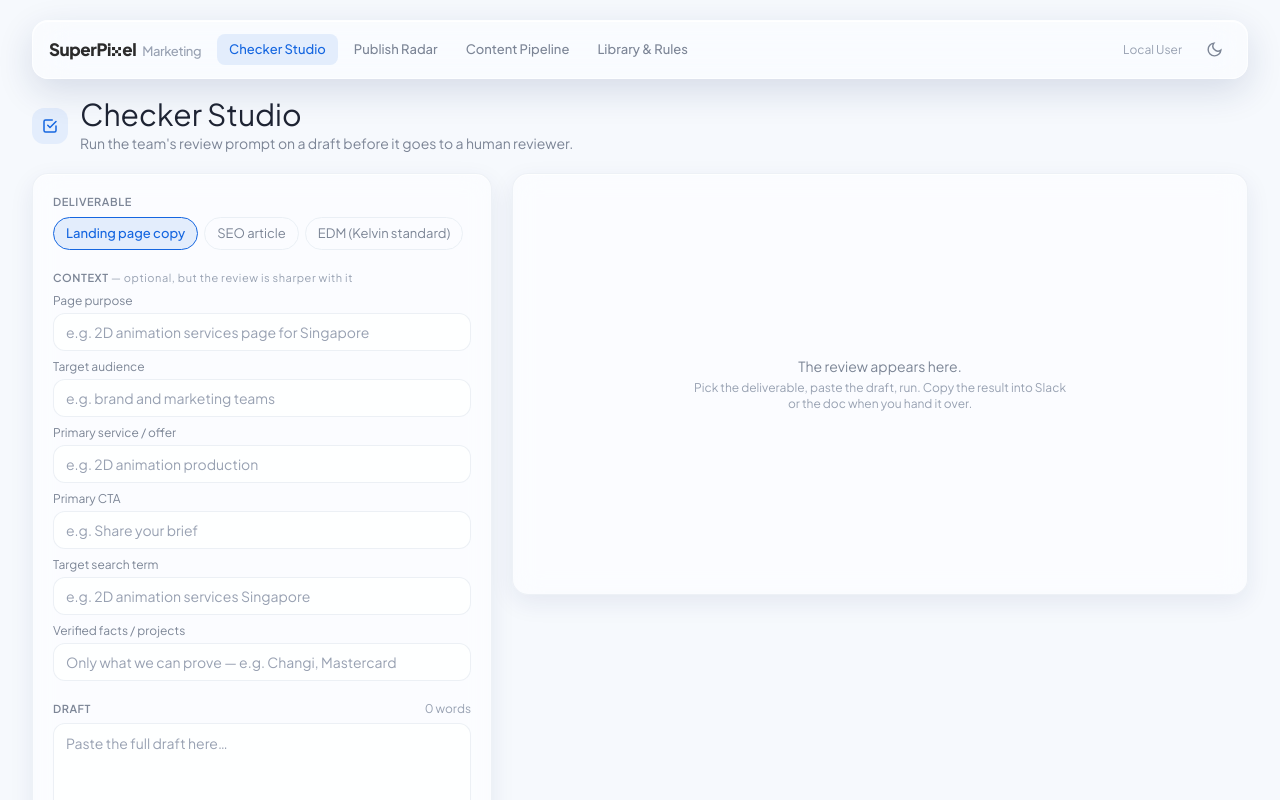
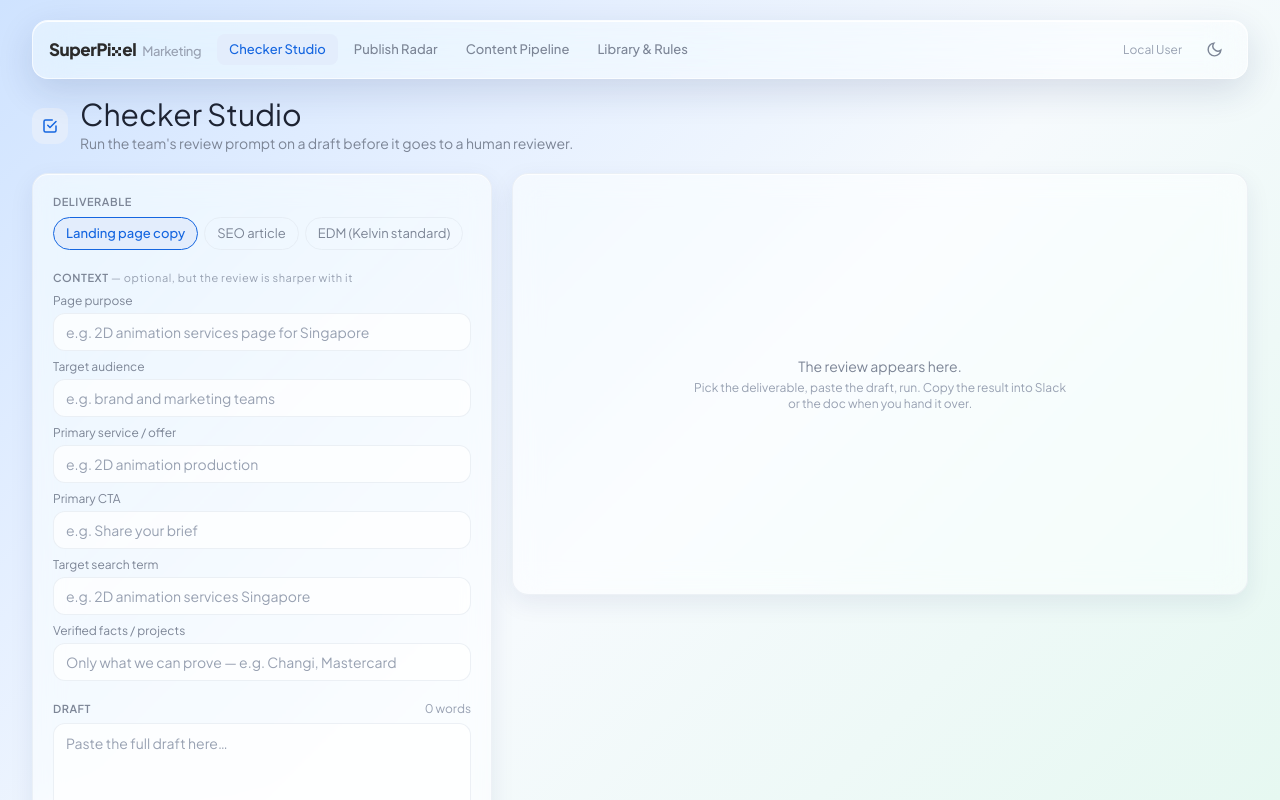
Before and after one commit to krisnapradyana/Hermes-Custom-Site, a Next.js app: page /marketing in a window 1280 px wide. Shown: the top 800 px of the page. Built offline with nearby package versions, Linux system fonts and the light colour scheme; no server answers.

Commit message:
Sub-apps: canvas at z-0 under lifted content — fixes background seam
body has an opaque one-viewport-tall background that painted over the
-z-10 canvas: flat first screen, visible band where the body box ends.

```diff
--- a/src/app/directory/page.tsx
+++ b/src/app/directory/page.tsx
@@ -92,10 +92,16 @@ function formToPayload(f: FormState) {
 export default function DirectoryPage() {
   return (
     <>
-      <div className="app-canvas fixed inset-0 -z-10" aria-hidden />
-      <SignInGate>
-        <Directory />
-      </SignInGate>
+      {/* Canvas at z-0 with the content lifted above it — NOT a negative
+          z-index: body has its own opaque, one-viewport-tall background that
+          paints over a -z layer, which hid the canvas on the first screen and
+          left a visible seam where the body box ends on long pages. */}
+      <div className="app-canvas fixed inset-0" aria-hidden />
+      <div className="relative">
+        <SignInGate>
+          <Directory />
+        </SignInGate>
+      </div>
     </>
   );
 }
--- a/src/app/marketing/page.tsx
+++ b/src/app/marketing/page.tsx
@@ -50,10 +50,16 @@ const TABS = [
 export default function MarketingPage() {
   return (
     <>
-      <div className="app-canvas fixed inset-0 -z-10" aria-hidden />
-      <SignInGate>
-        <Marketing />
-      </SignInGate>
+      {/* Canvas at z-0 with the content lifted above it — NOT a negative
+          z-index: body has its own opaque, one-viewport-tall background that
+          paints over a -z layer, which hid the canvas on the first screen and
+          left a visible seam where the body box ends on long pages. */}
+      <div className="app-canvas fixed inset-0" aria-hidden />
+      <div className="relative">
+        <SignInGate>
+          <Marketing />
+        </SignInGate>
+      </div>
     </>
   );
 }
```
